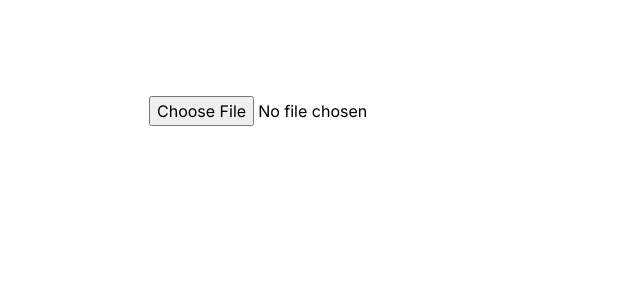
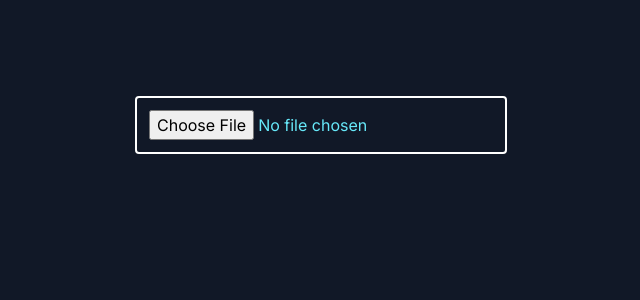
Before and after one commit to In-S4n3/PSPDFKIT_TEST, a Next.js app: page / in a window 1280 px wide. Shown: the top 300 px of the page, without its empty margins (319-959 px from the left). Built offline with nearby package versions, Linux system fonts and the light colour scheme.

Commit message:
Basic Style changes

```diff
--- a/src/app/layout.tsx
+++ b/src/app/layout.tsx
@@ -4,7 +4,7 @@ import { FileContextProvider } from "./context/FileContext";
 const inter = Inter({ subsets: ["latin"] });
 
 export const metadata = {
-  title: "Create Next App",
+  title: "PSPDF KIT TEST",
   description: "Generated by create next app",
 };
 
@@ -15,7 +15,7 @@ export default function RootLayout({
 }) {
   return (
     <html lang="en">
-      <body className={inter.className}>
+      <body className={`${inter.className} bg-gray-900`}>
         <FileContextProvider>{children}</FileContextProvider>
       </body>
     </html>
--- a/src/app/page.tsx
+++ b/src/app/page.tsx
@@ -22,6 +22,7 @@ export default function Home() {
         onChange={(e) => {
           handleChange(e);
         }}
+        className="border-white border-2 p-3 rounded text-cyan-300"
       />
     </main>
   );
```
